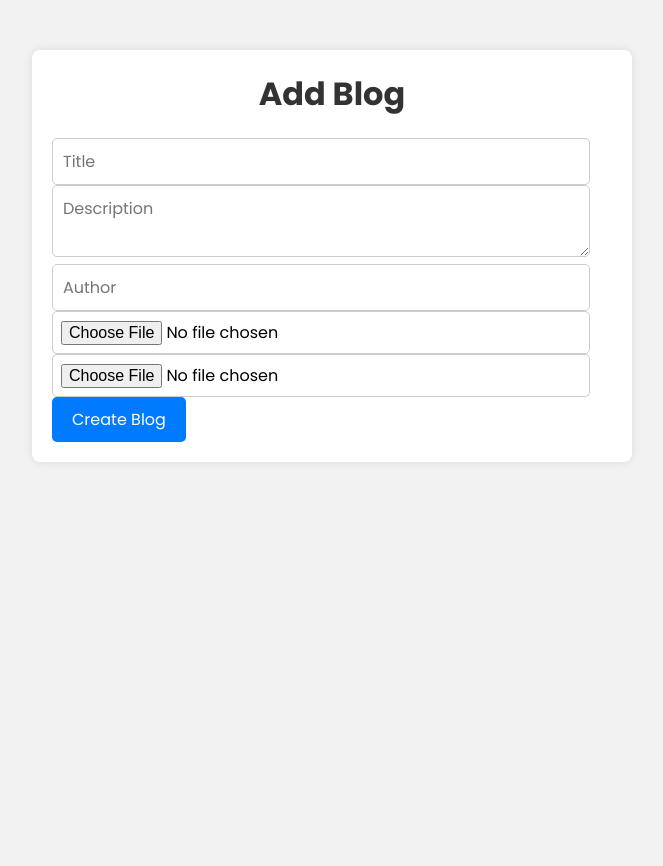
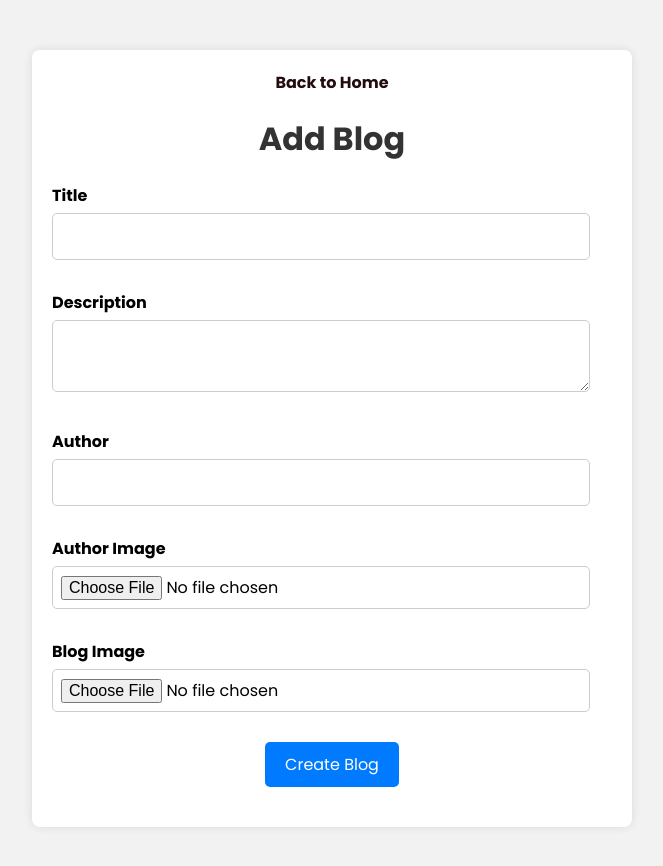
Before and after one commit to Ke-bean/Portfolio, a plain HTML site: page assets/dashboard/blog.html in a window 1280 px wide. Shown: the whole page, without its empty margins (308-971 px from the left). Before the commit the page ends 800 px from the top, so only its background shows below. Drawn offline with Linux system fonts and the light colour scheme.

```diff
--- a/assets/dashboard/blog.html
+++ b/assets/dashboard/blog.html
@@ -29,8 +29,15 @@
         color: #333;
       }
 
+      .new-blog-form {
+        display: flex;
+        flex-direction: column;
+        align-items: center;
+      }
+
       .form-group {
         margin-bottom: 20px;
+        width: 100%;
       }
 
       .form-group label {
@@ -48,6 +55,7 @@
         border-radius: 5px;
         font-size: 16px;
         outline: none;
+        margin-bottom: 10px;
       }
 
       input[type="file"] {
@@ -72,22 +80,68 @@
       button[type="submit"]:hover {
         background-color: #0056b3;
       }
+
+      #message {
+        text-align: center;
+        margin-top: 20px;
+        font-size: 18px;
+      }
+
+      .back-to-home {
+        text-align: center;
+        margin-bottom: 20px;
+      }
+
+      .back-to-home a {
+        text-decoration: none;
+        color: #007bff;
+        font-weight: bold;
+      }
+
+      .back-to-home a:hover {
+        text-decoration: underline;
+      }
     </style>
   </head>
   <body>
     <div class="add-blog-container">
+      <div class="back-to-home">
+        <a href="./index.html" style="color: #220c0c">Back to Home</a>
+      </div>
       <h1>Add Blog</h1>
       <form id="blogForm" class="new-blog-form">
-        <input type="text" name="title" placeholder="Title" required /><br />
-        <textarea
-          name="description"
-          placeholder="Description"
-          required
-        ></textarea
-        ><br />
-        <input type="text" name="author" placeholder="Author" required /><br />
-        <input type="file" name="authorImage" accept="image/*" required /><br />
-        <input type="file" name="blogImage" accept="image/*" required /><br />
+        <div class="form-group">
+          <label for="title">Title</label>
+          <input type="text" id="title" name="title" required />
+        </div>
+        <div class="form-group">
+          <label for="description">Description</label>
+          <textarea id="description" name="description" required></textarea>
+        </div>
+        <div class="form-group">
+          <label for="author">Author</label>
+          <input type="text" id="author" name="author" required />
+        </div>
+        <div class="form-group">
+          <label for="authorImage">Author Image</label>
+          <input
+            type="file"
+            id="authorImage"
+            name="authorImage"
+            accept="image/*"
+            required
+          />
+        </div>
+        <div class="form-group">
+          <label for="blogImage">Blog Image</label>
+          <input
+            type="file"
+            id="blogImage"
+            name="blogImage"
+            accept="image/*"
+            required
+          />
+        </div>
         <button type="submit" id="create_blog_btn">Create Blog</button>
       </form>
       <div id="message"></div>
@@ -99,7 +153,6 @@
       form.addEventListener("submit", async (e) => {
         e.preventDefault();
         const formData = new FormData(form);
-        console.log(Array.from(formData));
 
         try {
           const response = await fetch(
@@ -114,13 +167,12 @@
             }
           );
 
-          console.log(response);
           const data = await response.json();
-          console.log("New blog created:", data);
           messageDiv.textContent = "Blog created successfully";
           messageDiv.style.color = "green";
+          form.reset();
         } catch (error) {
-          console.log("Error creating blog:", error);
+          console.error("Error creating blog:", error);
           messageDiv.textContent = "Error creating blog: " + error.message;
           messageDiv.style.color = "red";
         }
```
Also changed, not shown: assets/dashboard/index.html (+36 -4 lines).
